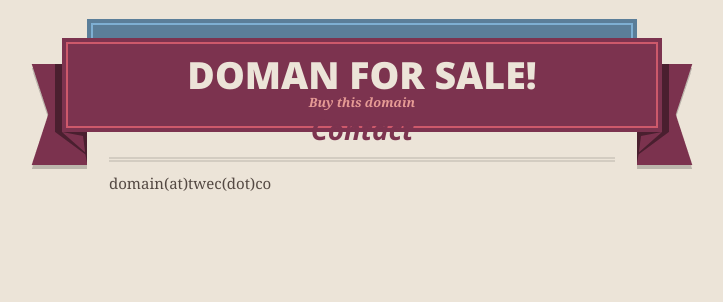
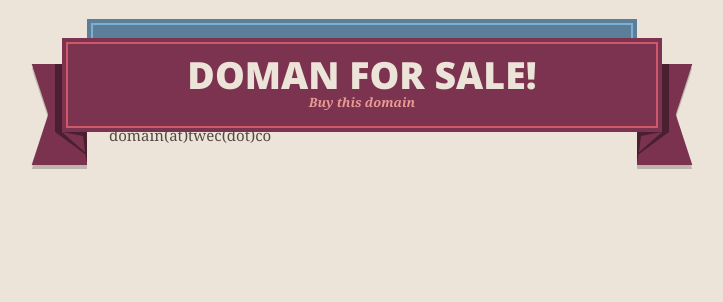
Before and after one commit to bhyvex/domainForSale, a plain HTML site: page index.html in a window 1280 px wide. Shown: the whole page, without its empty margins (278-1001 px from the left). Drawn offline with nearby package versions, Linux system fonts and the light colour scheme.

Commit message:
Update index.html

```diff
--- a/index.html
+++ b/index.html
@@ -40,8 +40,7 @@
 
 
       <section id="main_content">
-        <h3>
-<a id="contact" class="anchor" href="#contact" aria-hidden="true"><span class="octicon octicon-link"></span></a>Contact</h3>
+
 
 <p>domain(at)twec(dot)co</p>
       </section>
```
